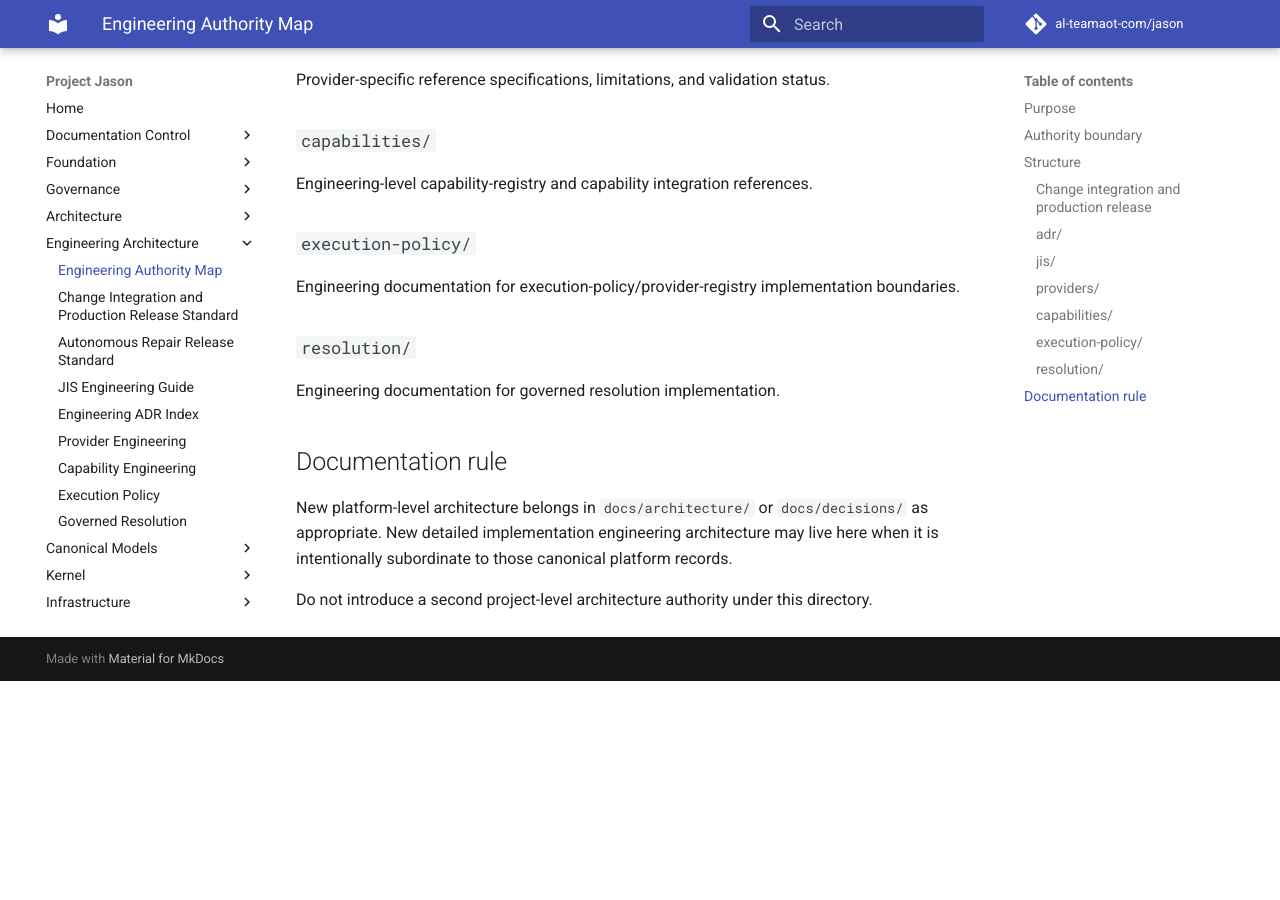
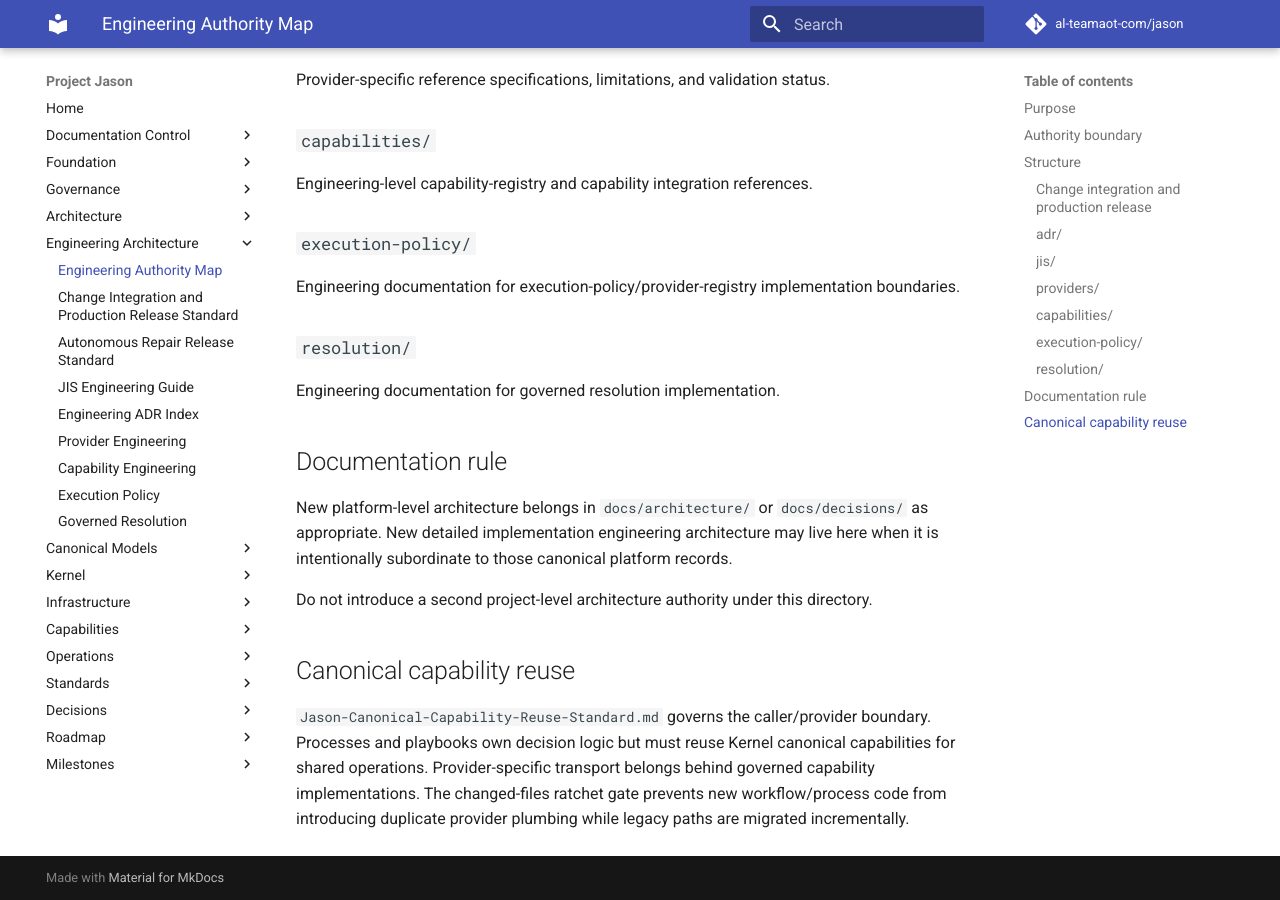
Before and after one commit to al-teamaot-com/jason, an MkDocs documentation site: the page built from docs/engineering/README.md, in a window 1280 px wide and 900 px high, scrolled down 1446 px. Built offline with MkDocs 1.6.1 and Material for MkDocs 9.7.7, drawn with Linux system fonts in a browser that asks for light colours; comment, search, counter and statistics services are not loaded; before the commit the page ends 2127 px from its top, so only the background shows below that.

Commit message:
Index canonical capability reuse standard

```diff
--- a/docs/engineering/README.md
+++ b/docs/engineering/README.md
@@ -55,3 +55,7 @@
 New platform-level architecture belongs in `docs/architecture/` or `docs/decisions/` as appropriate. New detailed implementation engineering architecture may live here when it is intentionally subordinate to those canonical platform records.
 
 Do not introduce a second project-level architecture authority under this directory.
+
+## Canonical capability reuse
+
+`Jason-Canonical-Capability-Reuse-Standard.md` governs the caller/provider boundary. Processes and playbooks own decision logic but must reuse Kernel canonical capabilities for shared operations. Provider-specific transport belongs behind governed capability implementations. The changed-files ratchet gate prevents new workflow/process code from introducing duplicate provider plumbing while legacy paths are migrated incrementally.
```
